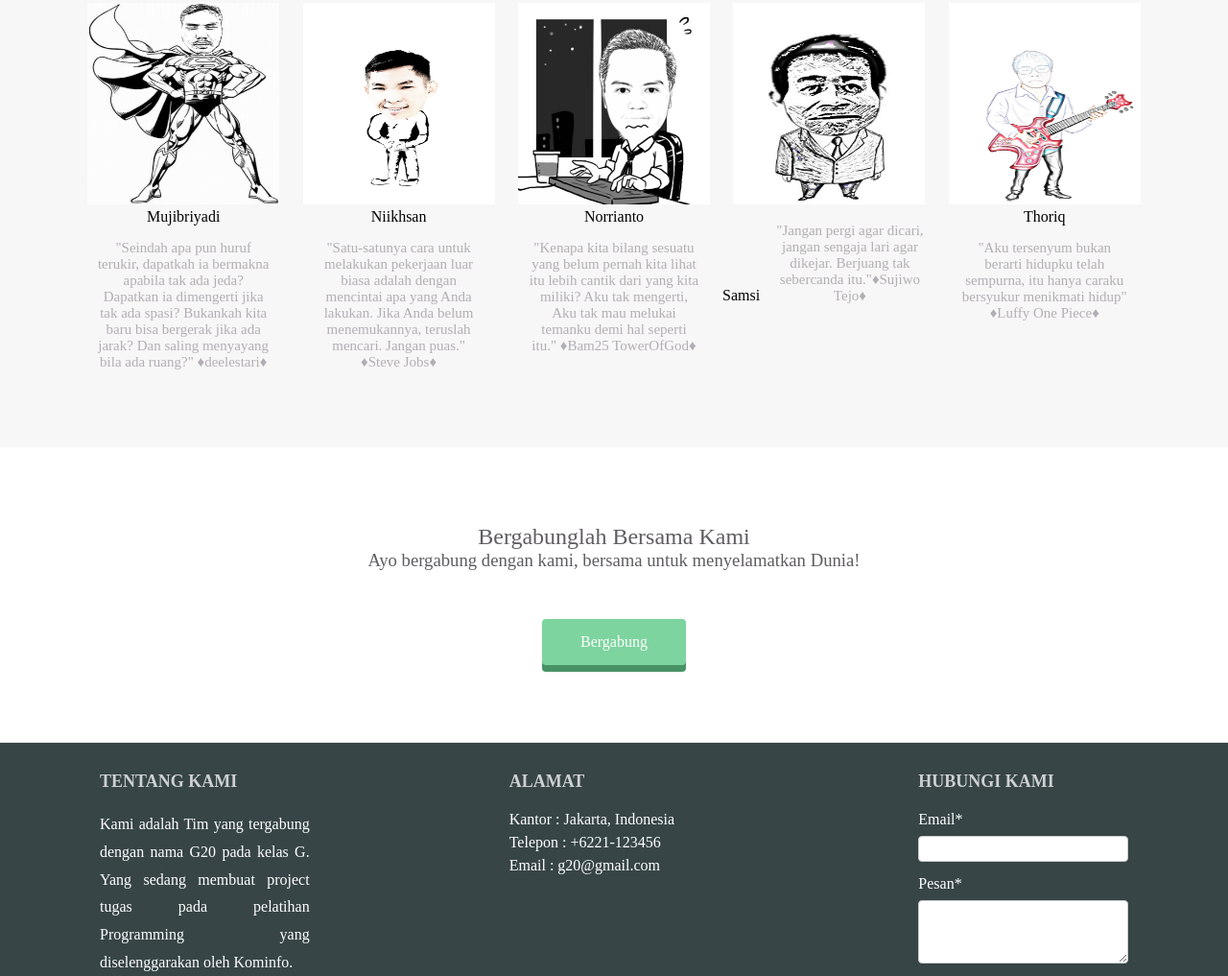
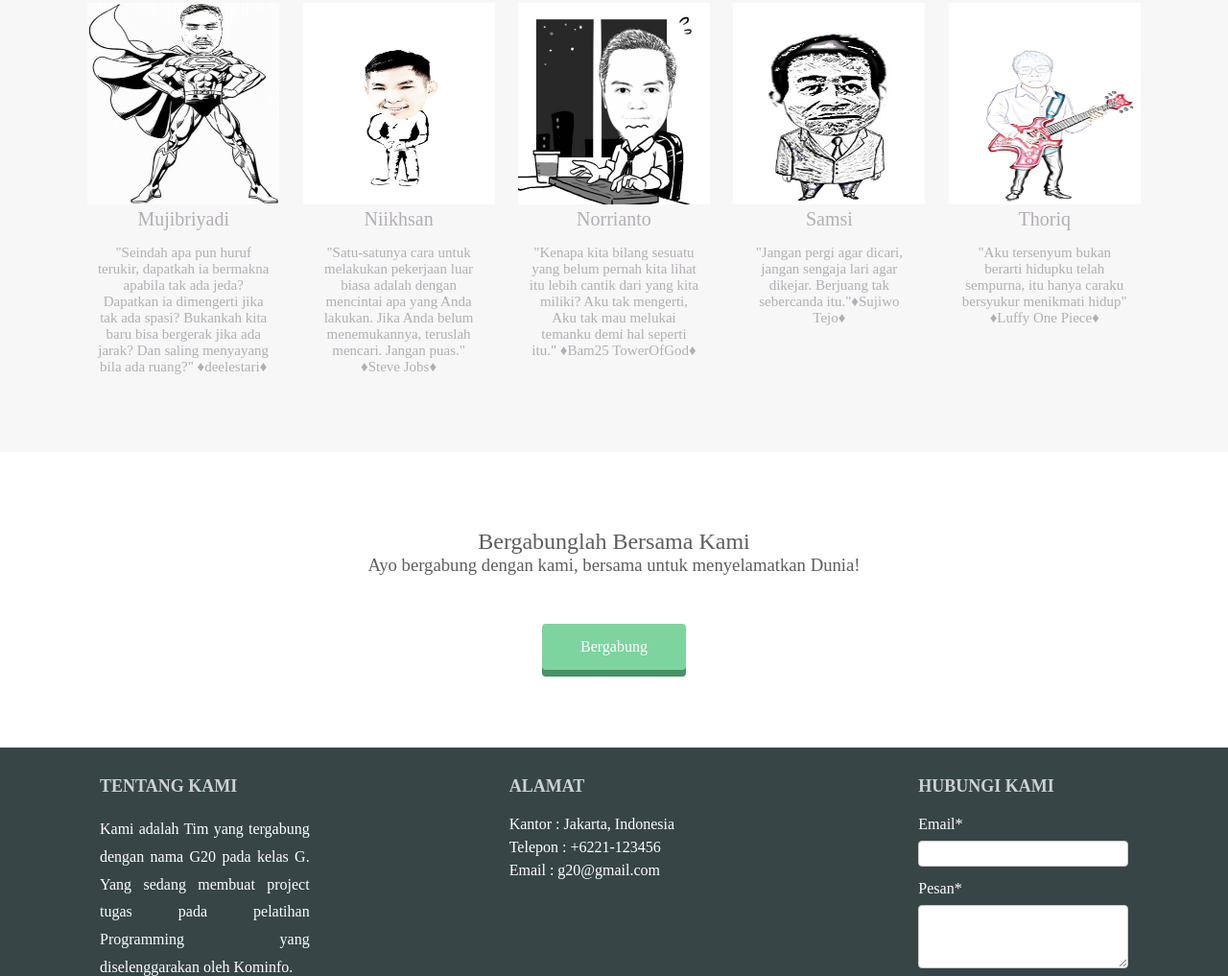
Before and after one commit to zafratambores/github-projectG20, a plain HTML site: page index.html in a window 1280 px wide. Shown: the part 759-1776 px from the top of the page at 96% size. Drawn offline with Linux system fonts and the light colour scheme.

Commit message:
improve nama

```diff
--- a/css/style.css
+++ b/css/style.css
@@ -158,10 +158,12 @@ a{
 }
 
 .lesson-icon p {
-  position: absolute;
+  /*position: absolute;*/
   top: 44%;
   width: 100%;
-  color: white;
+  color: #b3aeb5;
+  font-size: 20px;
+  font-weight: 500;
 }
 
 .txt-contents {
--- a/index.html
+++ b/index.html
@@ -48,36 +48,36 @@
           <div class="lesson">
             <div class="lesson-icon">
               <img src="mujibriyadi.jpg" class="image">
+              <p>Mujibriyadi</p>
             </div>
-            <label>Mujibriyadi</label>
             <p class="txt-contents">"Seindah apa pun huruf terukir, dapatkah ia bermakna apabila tak ada jeda? Dapatkan ia dimengerti jika tak ada spasi? Bukankah kita baru bisa bergerak jika ada jarak? Dan saling menyayang bila ada ruang?" &#9830;deelestari&#9830;</p>
           </div>
           <div class="lesson">
             <div class="lesson-icon">
               <img src="niikhsan.jpg" class="image">
+              <p>Niikhsan</p>
             </div>
-            <label>Niikhsan</label>
             <p class="txt-contents">"Satu-satunya cara untuk melakukan pekerjaan luar biasa adalah dengan mencintai apa yang Anda lakukan. Jika Anda belum menemukannya, teruslah mencari. Jangan puas." &#9830;Steve Jobs&#9830;</p>
           </div>
           <div class="lesson">
             <div class="lesson-icon">
               <img src="norianto.jpg" class="image">
+              <p>Norrianto</p>
             </div>
-            <label>Norrianto</label>
             <p class="txt-contents">"Kenapa kita bilang sesuatu yang belum pernah kita lihat itu lebih cantik dari yang kita miliki? Aku tak mengerti, Aku tak mau melukai temanku demi hal seperti itu." &#9830;Bam25 TowerOfGod&#9830;</p>
           </div>
           <div class="lesson">
             <div class="lesson-icon">
               <img src="samsi.jpg" class="image">
+              <p>Samsi</p>
             </div>
-            <label>Samsi</label>
             <p class="txt-contents">"Jangan pergi agar dicari, jangan sengaja lari agar dikejar. Berjuang tak sebercanda itu."&#9830;Sujiwo Tejo&#9830;</p>
           </div>
           <div class="lesson">
             <div class="lesson-icon">
               <img src="thoriq.jpg" class="image">
+              <p>Thoriq</p>
             </div>
-            <label>Thoriq</label>
             <p class="txt-contents">"Aku tersenyum bukan berarti hidupku telah sempurna, itu hanya caraku bersyukur menikmati hidup" &#9830;Luffy One Piece&#9830;</p>
           </div>
           <div class="clear"></div>
```
